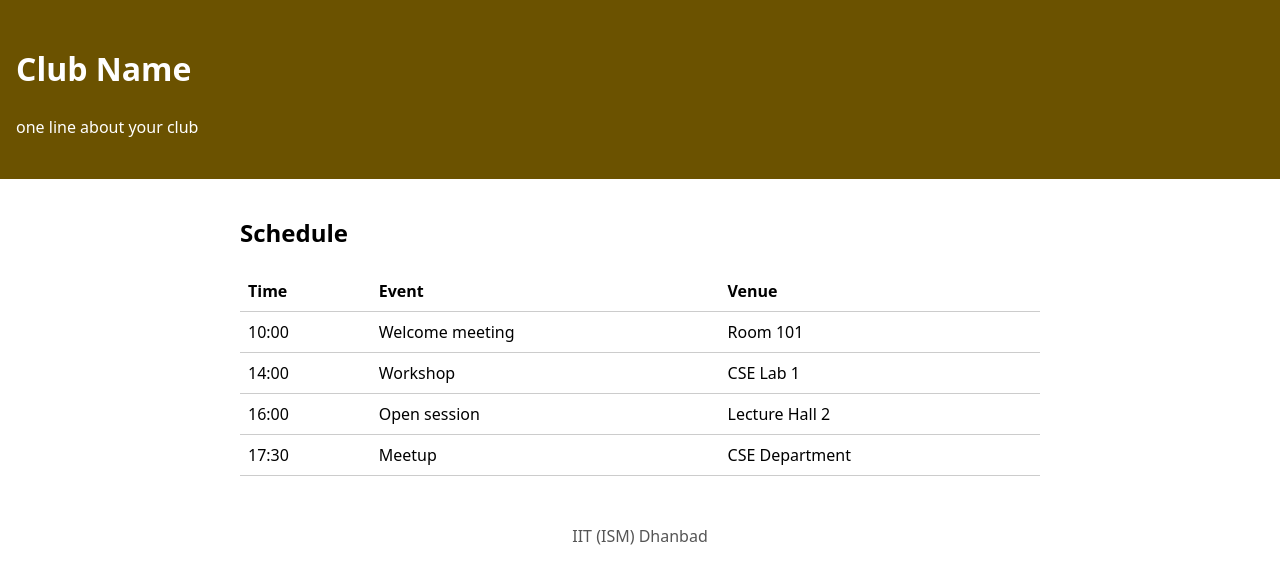
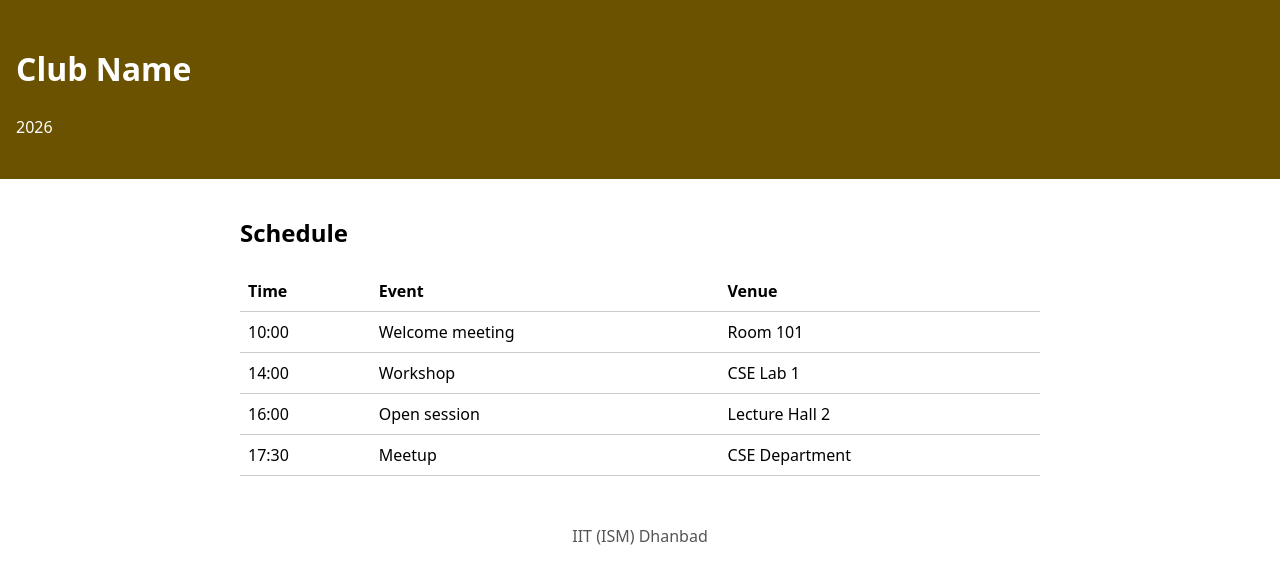
Before and after one commit to AbheekKayal/club-page, a plain HTML site: page index.html in a window 1280 px wide. Drawn offline with Linux system fonts and the light colour scheme.

Commit message:
Modify tagline on main branch with year

```diff
--- a/index.html
+++ b/index.html
@@ -9,7 +9,7 @@
 <body>
   <header class="site-header">
     <h1>Club Name</h1>
-    <p class="tagline">one line about your club</p>
+    <p class="tagline">2026</p>
   </header>
 
   <main>
```
